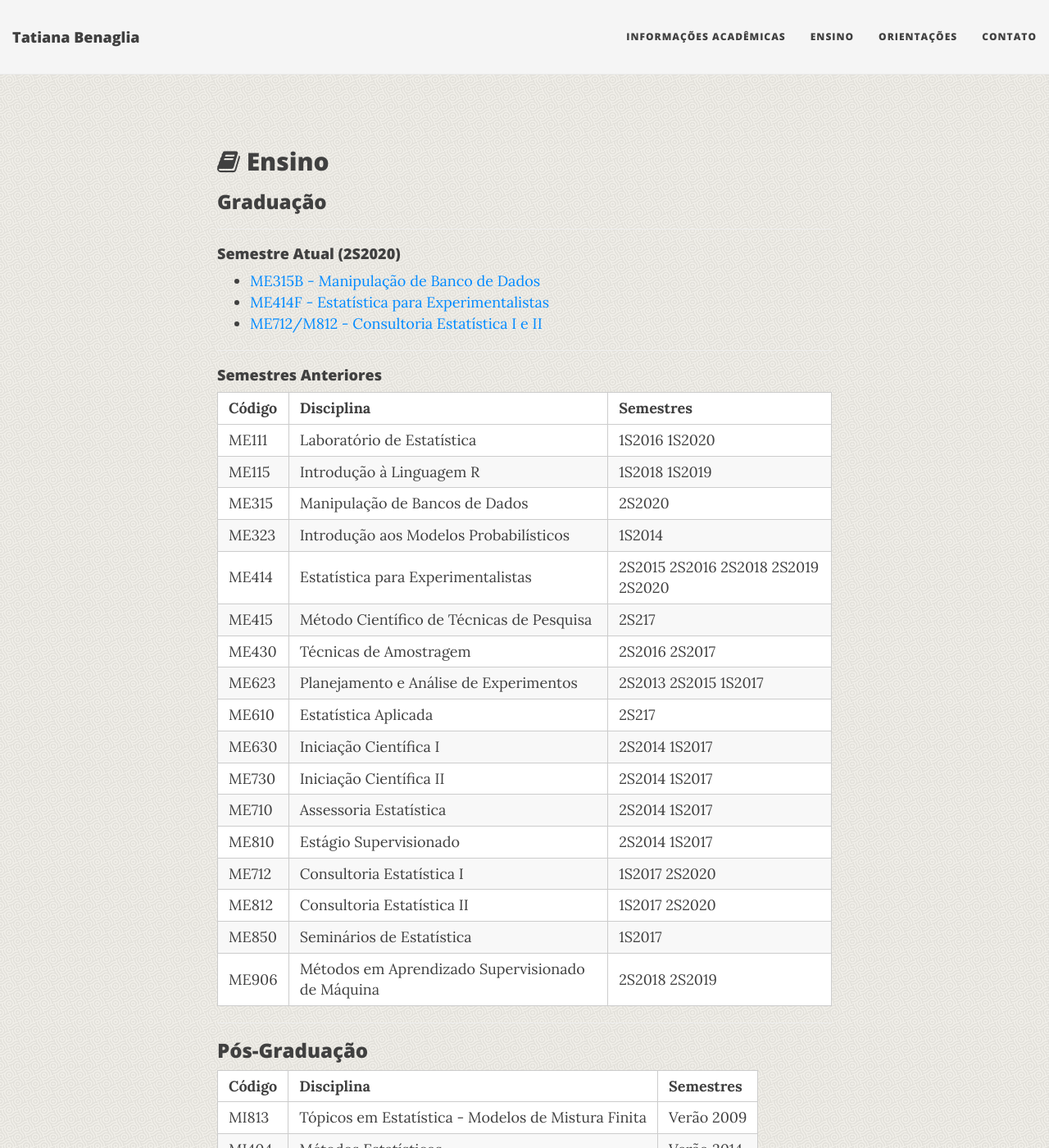
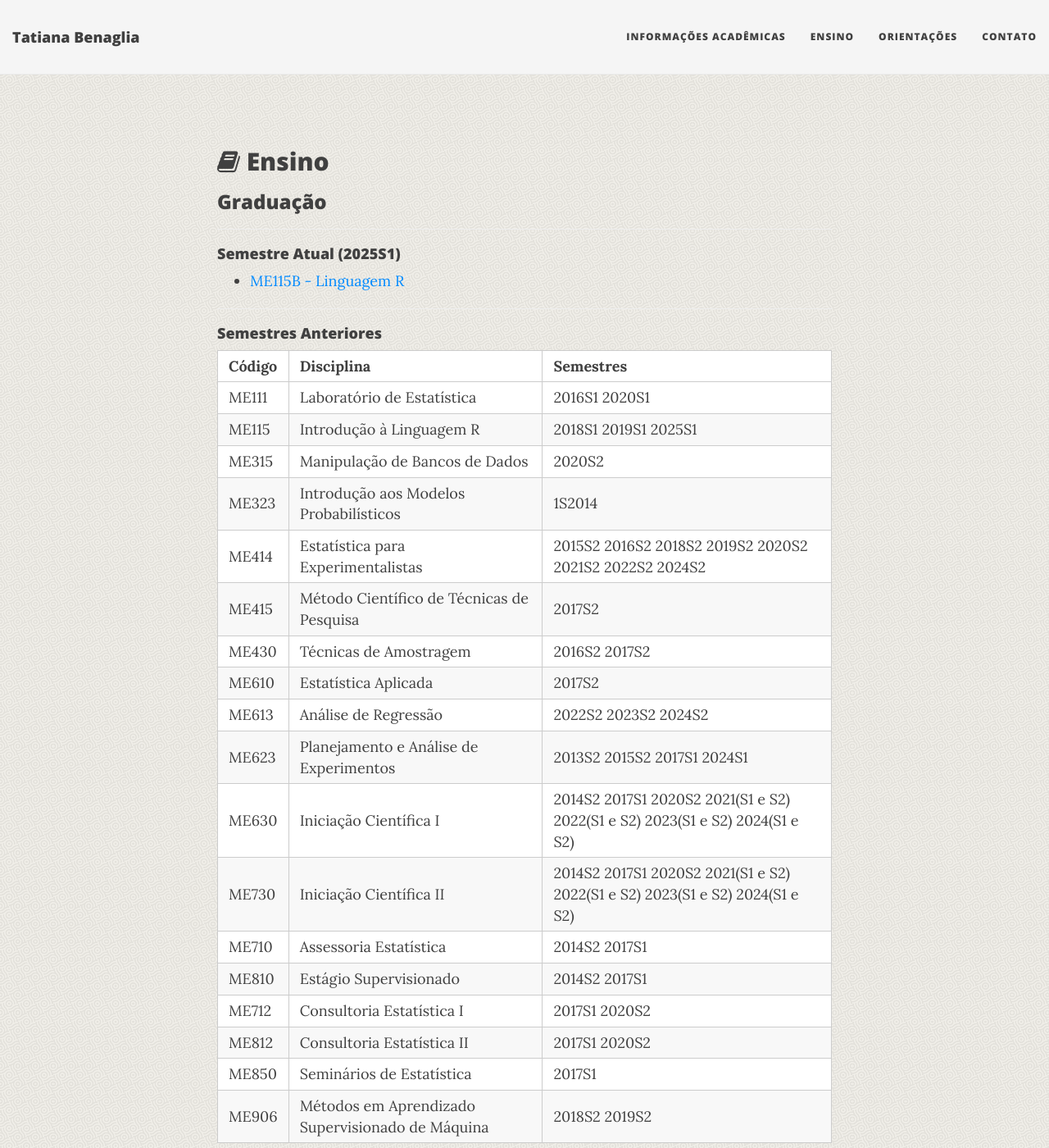
Before and after one commit to tatibenaglia/tatibenaglia.github.io, a Jekyll site: the page built from ensino.md, in a window 1280 px wide and 1400 px high. Shown: the whole window at 82% size. Built offline with Jekyll 4.4.1, drawn with Linux system fonts in a browser that asks for light colours; nearby versions of some CDN libraries; some of the changed text lies outside the part shown.

Commit message:
Update ensino

```diff
--- a/ensino.md
+++ b/ensino.md
@@ -9,33 +9,32 @@ use-site-title: false
 ### Graduação
 
 ----
-#### Semestre Atual (2S2020)
-* [ME315B - Manipulação de Banco de Dados](https://moodle.ggte.unicamp.br/course/view.php?id=7543)
-* [ME414F - Estatística para Experimentalistas](https://moodle.ggte.unicamp.br/course/view.php?id=7566)
-* [ME712/M812 - Consultoria Estatística I e II](https://moodle.ggte.unicamp.br/course/view.php?id=7568)
+#### Semestre Atual (2025S1)
+* [ME115B - Linguagem R](https://moodle.ggte.unicamp.br/course/view.php?id=20828)
 
 ----
 #### Semestres Anteriores
 
 | Código  | Disciplina   | Semestres  |
 | :------ |:------------ | :--------- |
-| ME111   | Laboratório de Estatística | 1S2016 1S2020
-| ME115   | Introdução à Linguagem R   | 1S2018 1S2019
-| ME315   | Manipulação de Bancos de Dados  | 2S2020
+| ME111   | Laboratório de Estatística | 2016S1 2020S1
+| ME115   | Introdução à Linguagem R   | 2018S1 2019S1 2025S1
+| ME315   | Manipulação de Bancos de Dados  | 2020S2
 | ME323   | Introdução aos Modelos Probabilísticos | 1S2014
-| ME414   | Estatística para Experimentalistas | 2S2015 2S2016 2S2018 2S2019 2S2020
-| ME415   | Método Científico de Técnicas de Pesquisa | 2S217
-| ME430   | Técnicas de Amostragem     | 2S2016 2S2017
-| ME623   | Planejamento e Análise de Experimentos | 2S2013 2S2015 1S2017
-| ME610   | Estatística Aplicada  | 2S217
-| ME630   | Iniciação Científica I | 2S2014 1S2017
-| ME730   | Iniciação Científica II | 2S2014 1S2017
-| ME710   | Assessoria Estatística | 2S2014 1S2017
-| ME810   | Estágio Supervisionado | 2S2014 1S2017
-| ME712   | Consultoria Estatística I | 1S2017 2S2020
-| ME812   | Consultoria Estatística II | 1S2017 2S2020
-| ME850   | Seminários de Estatística | 1S2017
-| ME906   | Métodos em Aprendizado Supervisionado de Máquina | 2S2018 2S2019
+| ME414   | Estatística para Experimentalistas | 2015S2 2016S2 2018S2 2019S2 2020S2 2021S2 2022S2 2024S2
+| ME415   | Método Científico de Técnicas de Pesquisa | 2017S2
+| ME430   | Técnicas de Amostragem     | 2016S2 2017S2
+| ME610   | Estatística Aplicada  | 2017S2
+| ME613   | Análise de Regressão  | 2022S2 2023S2 2024S2
+| ME623   | Planejamento e Análise de Experimentos | 2013S2 2015S2 2017S1 2024S1
+| ME630   | Iniciação Científica I | 2014S2 2017S1 2020S2 2021(S1 e S2) 2022(S1 e S2) 2023(S1 e S2) 2024(S1 e S2)
+| ME730   | Iniciação Científica II | 2014S2 2017S1 2020S2 2021(S1 e S2) 2022(S1 e S2) 2023(S1 e S2) 2024(S1 e S2)
+| ME710   | Assessoria Estatística | 2014S2 2017S1
+| ME810   | Estágio Supervisionado | 2014S2 2017S1
+| ME712   | Consultoria Estatística I | 2017S1 2020S2
+| ME812   | Consultoria Estatística II | 2017S1 2020S2
+| ME850   | Seminários de Estatística | 2017S1
+| ME906   | Métodos em Aprendizado Supervisionado de Máquina | 2018S2 2019S2
 
 ----
 
@@ -43,8 +42,9 @@ use-site-title: false
 
 | Código  | Disciplina   | Semestres
 | :------ |:------------ | :---------
-| MI813   | Tópicos em Estatística - Modelos de Mistura Finita | Verão 2009
-| MI404   | Métodos Estatísticos | Verão 2014
+| MI813   | Tópicos em Estatística - Modelos de Mistura Finita | 2009 (Verão)
+| MI404   | Métodos Estatísticos | 2014 (Verão)
+| MI406   | Regressão | 2023S1
 
 ----
 
@@ -54,3 +54,7 @@ Minicurso: Introdução ao Aprendizado de Máquinas usando R - XII Encontro Cien
 Curso: Diseño y Análisis Experimental - Facultad de Medicina, Universidad de la República, Montevidéu, Uruguai (Dezembro 2017)
 
 Curso: Metodologia Científica e Bioestatística - Mestrado em Hemoterapia - FCM, Unicamp (2017 e 2018)
+
+Tutorial: Modelagem Estatística: Uma Jornada pelos Tidymodels em R - SINAPE, Fortaleza/CE (Agosto 2024)
+
+Tutorial: TidyModels in R with Malaria Data Application - Artificial Intelligence for Malaria Modelling in Brazil and Latin America (AIMM 2024) - Unicamp, Campinas/SP - Agosto 2024
```
